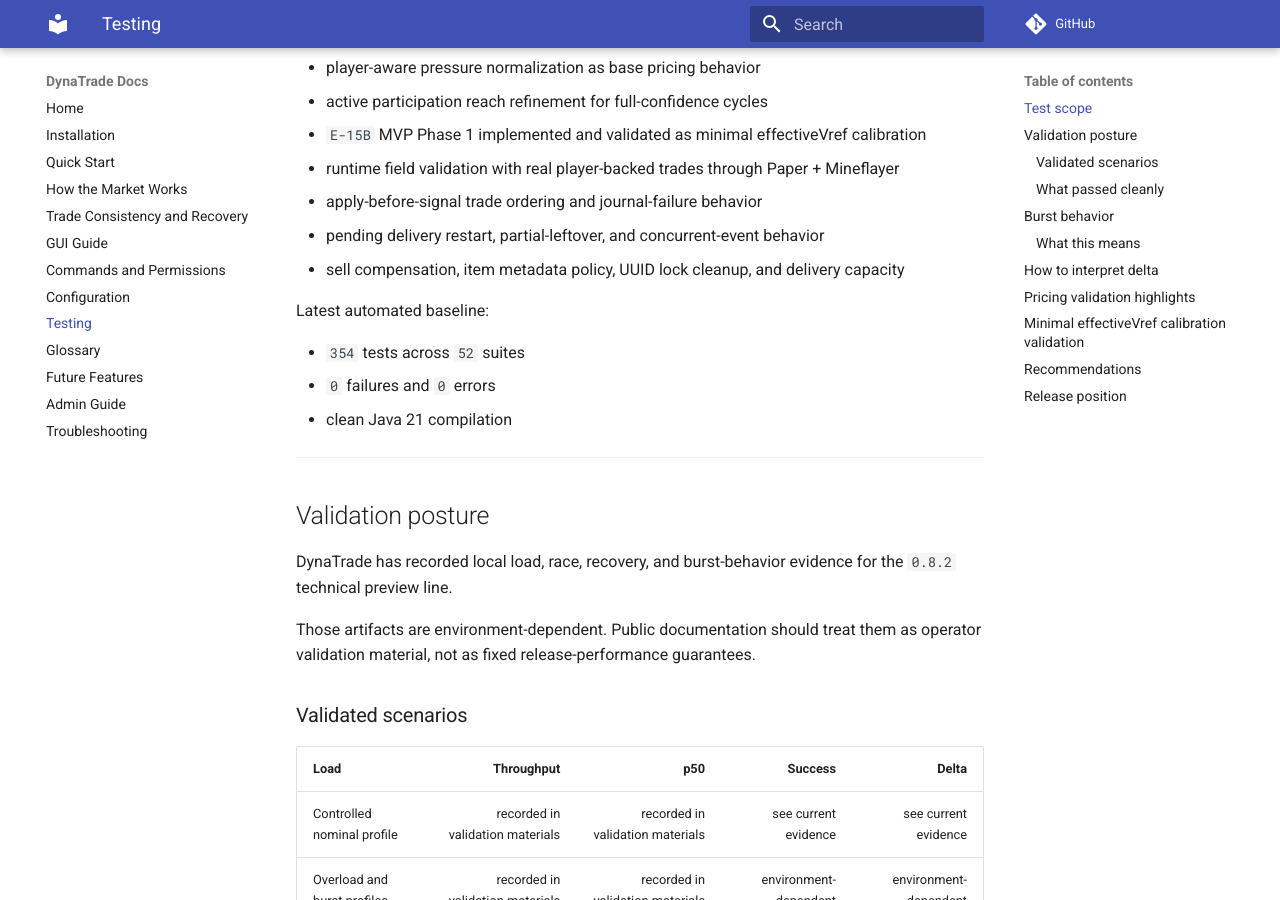
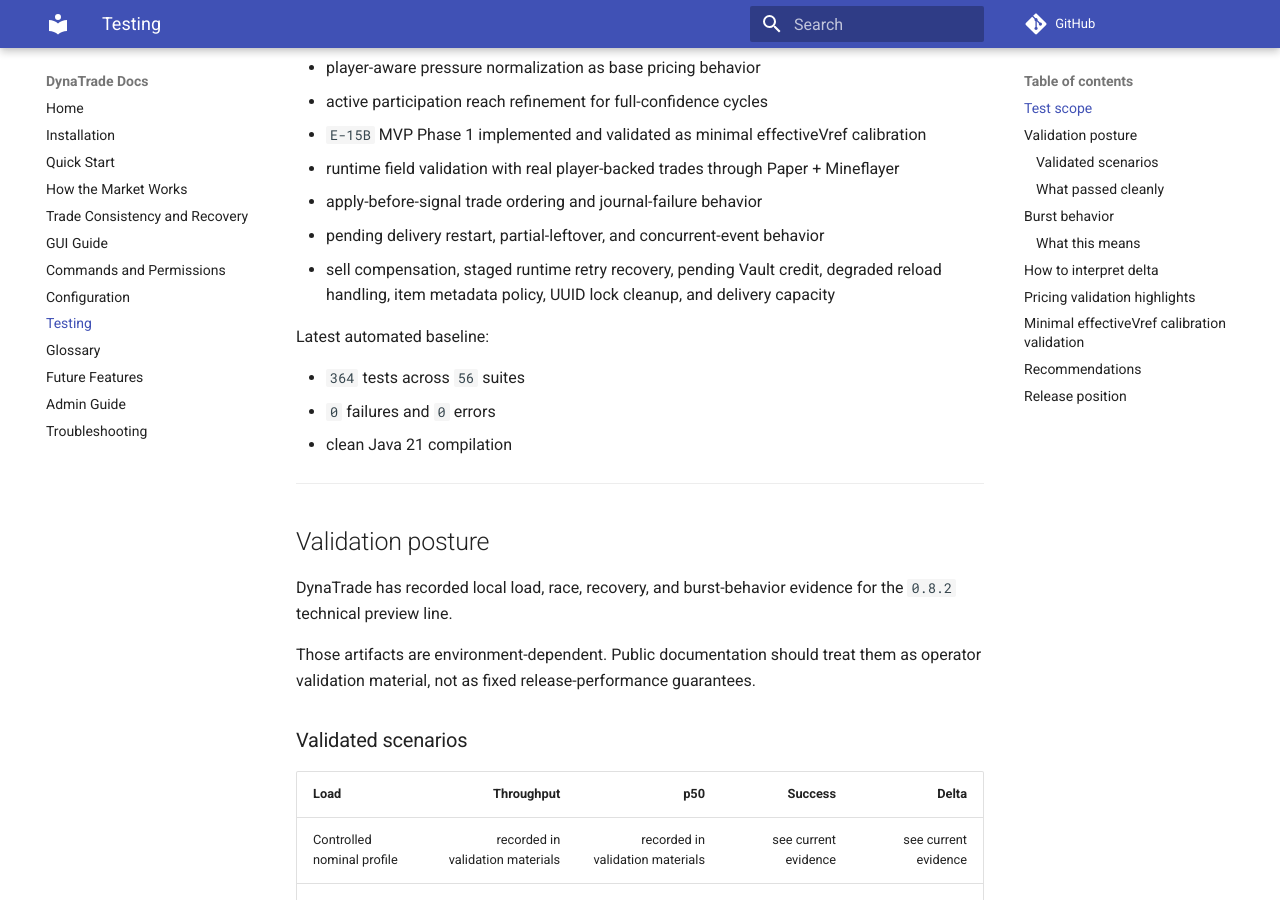
Before and after one commit to jeanmattcs/dynatrade-docs, an MkDocs documentation site: the page built from docs/Testing.md, in a window 1280 px wide and 900 px high, scrolled down 552 px. Built offline with MkDocs 1.6.1 and Material for MkDocs 9.7.7, drawn with Linux system fonts in a browser that asks for light colours; comment, search, counter and statistics services are not loaded.

Commit message:
docs(validation): align test evidence with phase2 baseline
Problem: Testing.md still referenced the old 354-test baseline from Phase 1 and did not mention the Phase 2 additions (staged retry, pending Vault credit, degraded reload).

Why it matters: Anyone reviewing the testing documentation sees an outdated figure and misses the new coverage areas, making it harder to assess what the current release validates.

What changed: Updated the baseline count from 354 tests / 52 suites to 364 tests / 56 suites. Extended the coverage list to include staged runtime retry recovery, pending Vault credit, and degraded reload handling.

Validation: git diff --check passes. Figures match the actual mvn test output from the latest run.

```diff
--- a/docs/Testing.md
+++ b/docs/Testing.md
@@ -22,11 +22,11 @@ Additional validation for the current line also covered:
 - runtime field validation with real player-backed trades through Paper + Mineflayer
 - apply-before-signal trade ordering and journal-failure behavior
 - pending delivery restart, partial-leftover, and concurrent-event behavior
-- sell compensation, item metadata policy, UUID lock cleanup, and delivery capacity
+- sell compensation, staged runtime retry recovery, pending Vault credit, degraded reload handling, item metadata policy, UUID lock cleanup, and delivery capacity
 
 Latest automated baseline:
 
-- `354` tests across `52` suites
+- `364` tests across `56` suites
 - `0` failures and `0` errors
 - clean Java 21 compilation
 
```
